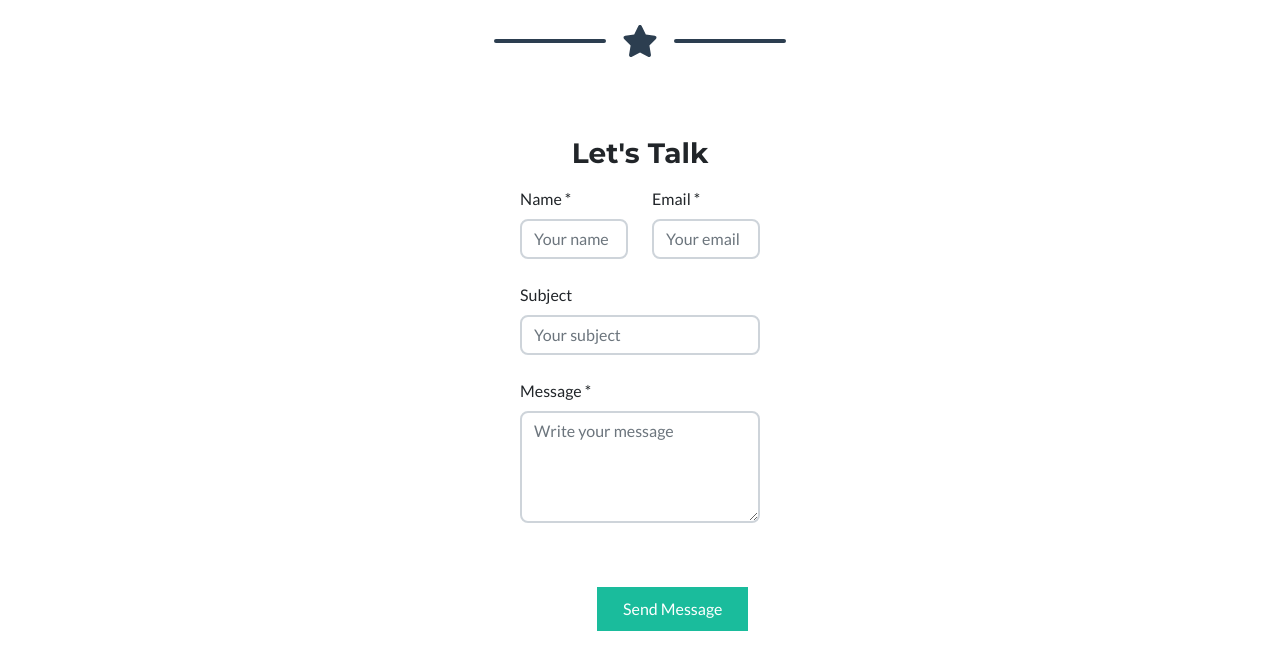
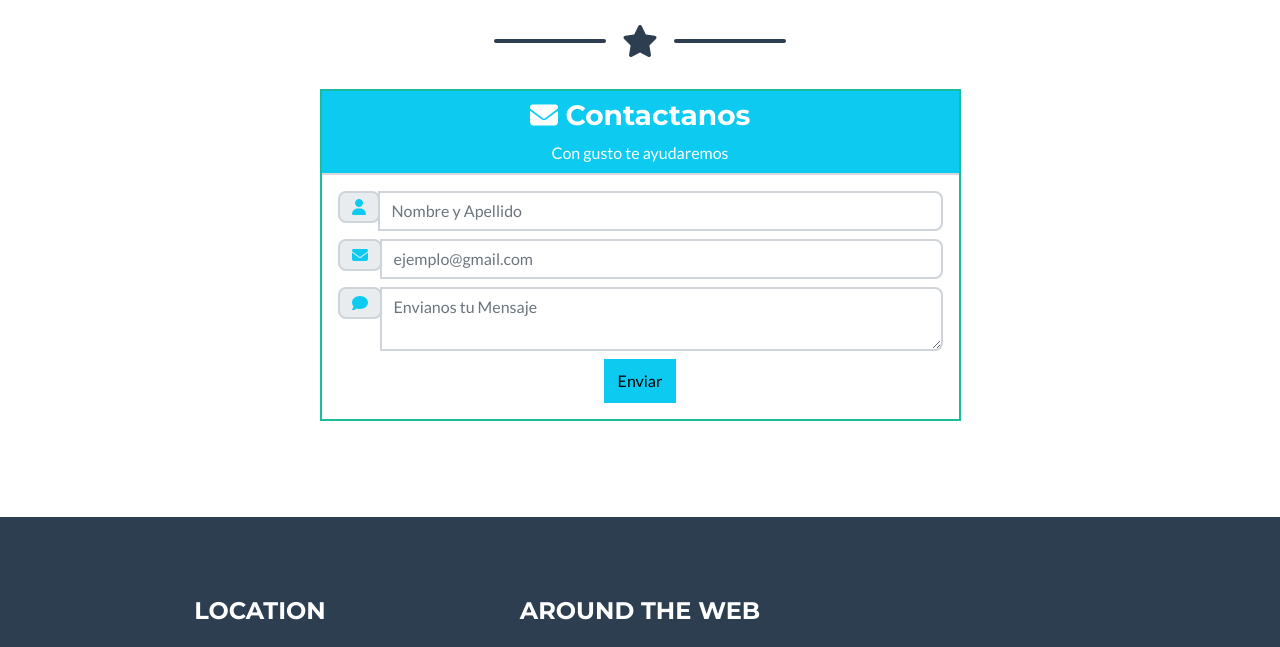
Before and after one commit to FalDigital/DPM.github.io, a plain HTML site: page index.html in a window 1280 px wide. Shown: the part 2373-3020 px from the top of the page. Drawn offline with nearby package versions, Linux system fonts and the light colour scheme.

Commit message:
Update index.html

```diff
--- a/index.html
+++ b/index.html
@@ -160,66 +160,50 @@
                 <div class="row justify-content-center">
                     <div class="col-lg-8 col-xl-7">
             <!--Section: Contact v.2-->
- <div class="content">
+          <form action="mail.php" method="post">
+                        <div class="card border-primary rounded-0">
+                            <div class="card-header p-0">
+                                <div class="bg-info text-white text-center py-2">
+                                    <h3><i class="fa fa-envelope"></i> Contactanos</h3>
+                                    <p class="m-0">Con gusto te ayudaremos</p>
+                                </div>
+                            </div>
+                            <div class="card-body p-3">
 
-    <div class="container">
-      <div class="row align-items-stretch justify-content-center no-gutters">
-        <div class="col-md-7">
-          <div class="form h-100 contact-wrap p-5">
-            <h3 class="text-center">Let's Talk</h3>
-            <form class="mb-5" method="post" id="contactForm" name="contactForm">
-              <div class="row">
-                <div class="col-md-6 form-group mb-3">
-                  <label for="" class="col-form-label">Name *</label>
-                  <input type="text" class="form-control" name="name" id="name" placeholder="Your name">
+                                <!--Body-->
+                                <div class="form-group">
+                                    <div class="input-group mb-2">
+                                        <div class="input-group-prepend">
+                                            <div class="input-group-text"><i class="fa fa-user text-info"></i></div>
                                         </div>
-                <div class="col-md-6 form-group mb-3">
-                  <label for="" class="col-form-label">Email *</label>
-                  <input type="email" class="form-control" name="email" id="email"  placeholder="Your email">
+                                        <input type="text" class="form-control" id="nombre" name="nombre" placeholder="Nombre y Apellido" required>
+                                    </div>
+                                </div>
+                                <div class="form-group">
+                                    <div class="input-group mb-2">
+                                        <div class="input-group-prepend">
+                                            <div class="input-group-text"><i class="fa fa-envelope text-info"></i></div>
+                                        </div>
+                                        <input type="email" class="form-control" id="nombre" name="email" placeholder="ejemplo@gmail.com" required>
                                     </div>
                                 </div>
 
-              <div class="row">
-                <div class="col-md-12 form-group mb-3">
-                  <label for="budget" class="col-form-label">Subject</label>
-                  <input type="text" class="form-control" name="subject" id="subject" placeholder="Your subject">
+                                <div class="form-group">
+                                    <div class="input-group mb-2">
+                                        <div class="input-group-prepend">
+                                            <div class="input-group-text"><i class="fa fa-comment text-info"></i></div>
+                                        </div>
+                                        <textarea class="form-control" placeholder="Envianos tu Mensaje" required></textarea>
                                     </div>
                                 </div>
 
-              <div class="row mb-5">
-                <div class="col-md-12 form-group mb-3">
-                  <label for="message" class="col-form-label">Message *</label>
-                  <textarea class="form-control" name="message" id="message" cols="30" rows="4"  placeholder="Write your message"></textarea>
-                </div>
-              </div>
-              <div class="row justify-content-center">
-                <div class="col-md-5 form-group text-center">
-                  <input type="submit" value="Send Message" class="btn btn-block btn-primary rounded-0 py-2 px-4">
-                  <span class="submitting"></span>
-                </div>
-              </div>
-            </form>
-
-            <div id="form-message-warning mt-4"></div>
-            <div id="form-message-success">
-              Your message was sent, thank you!
-            </div>
-
-          </div>
-        </div>
+                                <div class="text-center">
+                                    <input type="submit" value="Enviar" class="btn btn-info btn-block rounded-0 py-2">
                                 </div>
                             </div>
 
                         </div>
-
-
-
-    <script src="js/jquery-3.3.1.min.js"></script>
-    <script src="js/popper.min.js"></script>
-    <script src="js/bootstrap.min.js"></script>
-    <script src="js/jquery.validate.min.js"></script>
-    <script src="js/main.js"></script>
-
+                    </form>
 <!--Section: Contact v.2-->
                     </div>
                 </div>
```
Lines whose indentation alone changed are shown as unchanged.
